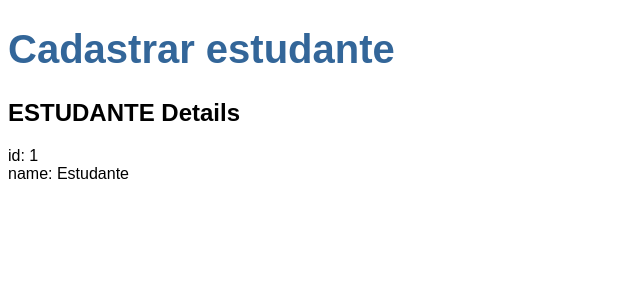
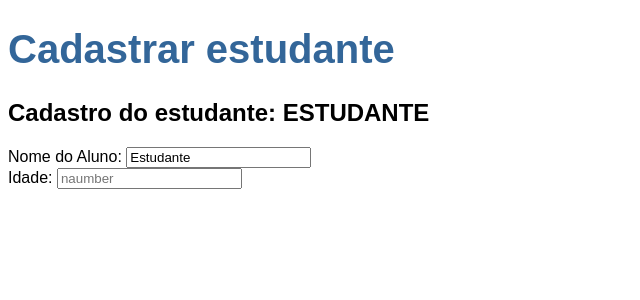
Before and after one commit to Cesar-Agst/Cadastro-estudante-, an Angular app: page / in a window 1280 px wide. Shown: the top 300 px of the page, without its empty margins (0-640 px from the left). Built offline with nearby package versions, Linux system fonts and the light colour scheme.

Commit message:
mudanças teste

```diff
--- a/src/app/app.module.ts
+++ b/src/app/app.module.ts
@@ -3,6 +3,7 @@ import { BrowserModule } from '@angular/platform-browser';
 
 import { AppComponent } from './app.component';
 import { HeroesComponent } from './heroes/heroes.component';
+import { FormsModule } from '@angular/forms'; // <-- NgModel lives here
 
 @NgModule({
   declarations: [
@@ -10,7 +11,9 @@ import { HeroesComponent } from './heroes/heroes.component';
     HeroesComponent
   ],
   imports: [
-    BrowserModule
+    BrowserModule,
+    FormsModule
+
   ],
   providers: [],
   bootstrap: [AppComponent]
--- a/src/app/heroes/heroes.component.html
+++ b/src/app/heroes/heroes.component.html
@@ -1,3 +1,12 @@
-<h2>{{hero.name | uppercase}} Details</h2>
-<div><span>id: </span>{{hero.id}}</div>
-<div><span>name: </span>{{hero.name}}</div>
+<h2>Cadastro do estudante: {{hero.name | uppercase}} </h2>
+
+<div>
+    <label for="name">Nome do Aluno: </label>
+    <input id="name" [(ngModel)]="hero.name" placeholder="name">
+  </div>
+
+
+  <div>
+    <label for="number">Idade: </label>
+    <input id="number" [(ngModel)]="hero.number" placeholder="naumber">
+  </div>
```
